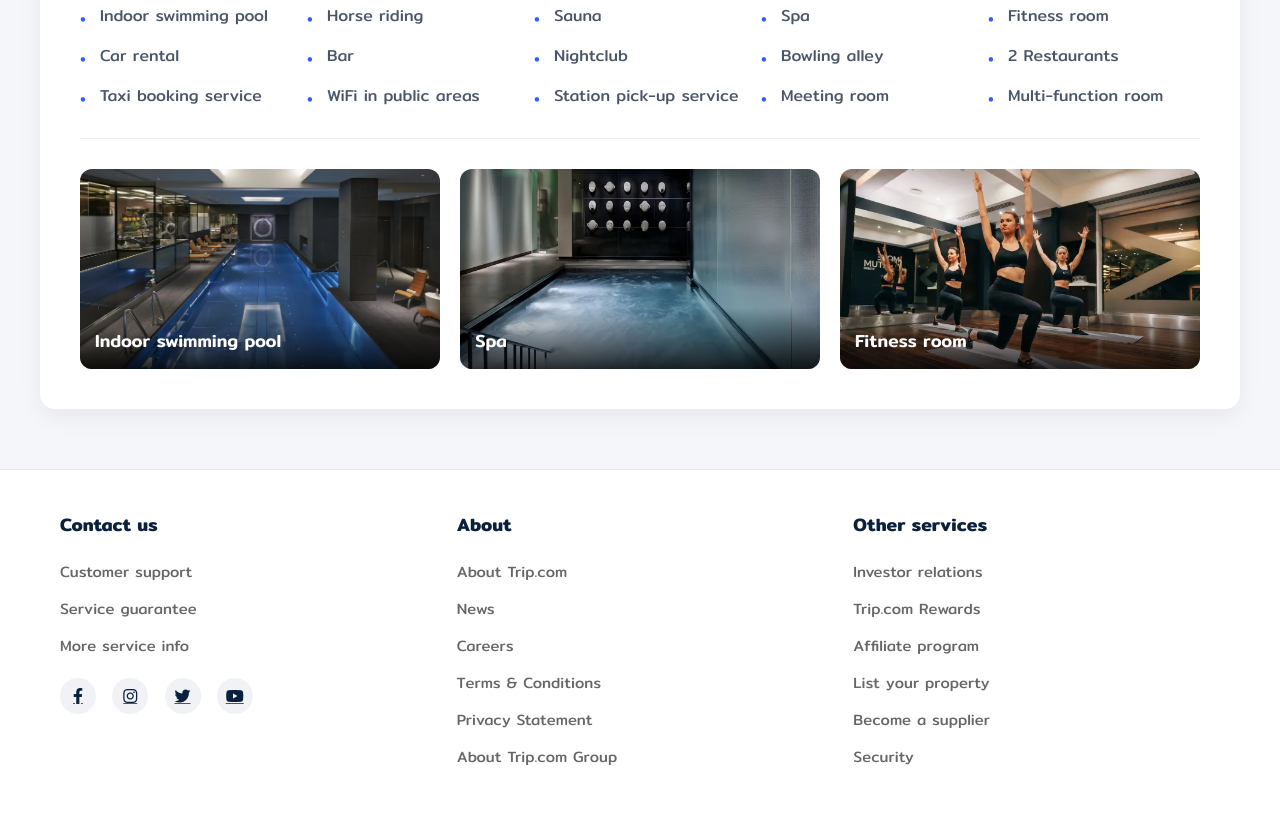
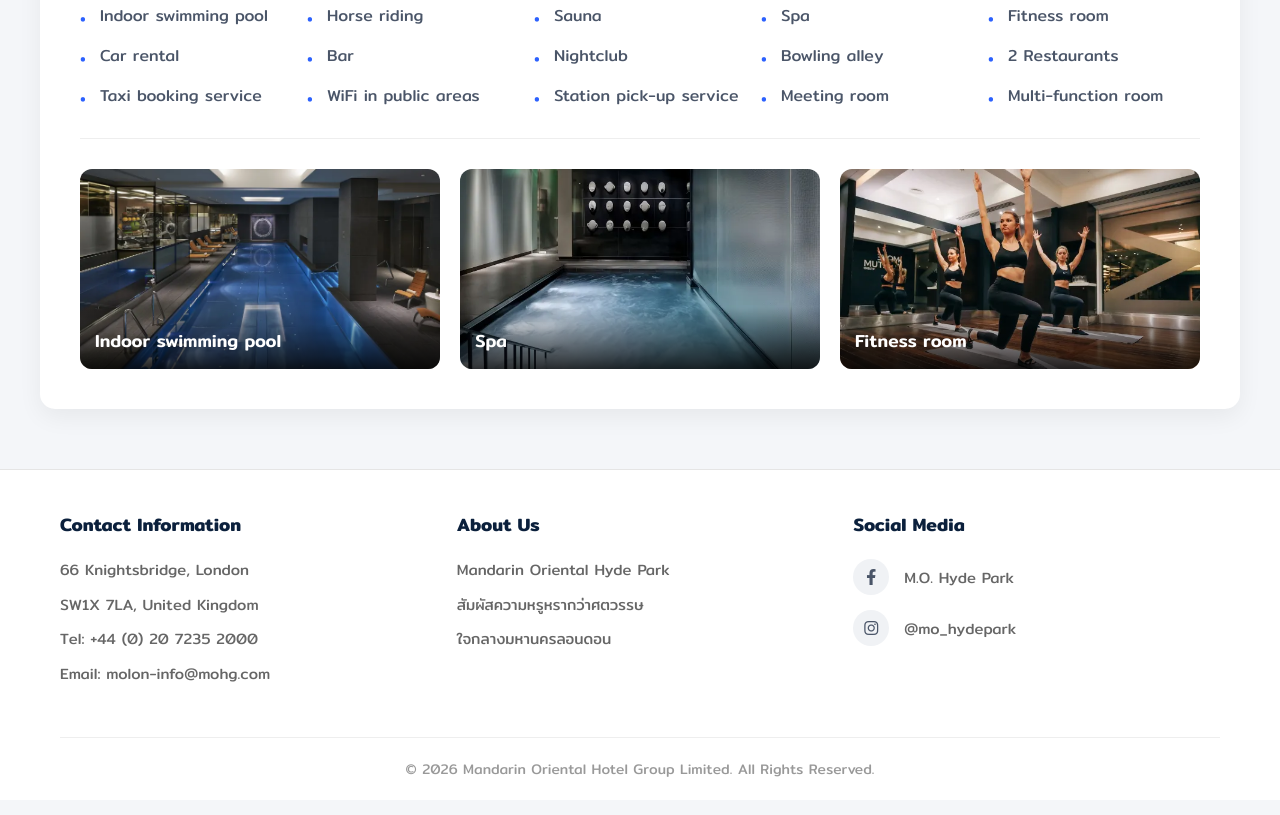
Before and after one commit to Porrama08/project-cpe363, a website: page index.html in a window 1280 px wide. Shown: the part 1268-2083 px from the top of the page. Drawn offline with Linux system fonts and the light colour scheme.

Commit message:
ปรับแก้footer

```diff
--- a/index.css
+++ b/index.css
@@ -239,7 +239,7 @@ nav {
 .trip-footer {
     background-color: #ffffff;
     border-top: 1px solid #e5e5e5;
-    padding: 40px 0;
+    padding: 40px 0 20px 0;
     margin-top: auto;
 }
 
@@ -250,22 +250,39 @@ nav {
     gap: 30px;
 }
 
-.footer-col { flex: 1; min-width: 200px; }
-.footer-col h3 { font-size: 18px; font-weight: 600; margin-bottom: 20px; }
+.footer-col {
+    flex: 1;
+    min-width: 200px;
+}
 
-.footer-col ul { list-style: none; }
-.footer-col ul li { margin-bottom: 12px; }
-.footer-col ul li a {
-    text-decoration: none;
+.footer-col h3 {
+    font-size: 18px;
+    font-weight: 600;
+    margin-bottom: 20px;
+    color: #0b203c;
+}
+
+.footer-col p {
     color: #666;
     font-size: 15px;
-    transition: color 0.3s;
+    margin-bottom: 12px;
+    line-height: 1.5;
 }
 
-.footer-col ul li a:hover { color: #2c61fe; }
+.social-icons {
+    display: flex;
+    flex-direction: column;
+    gap: 15px;
+}
 
-.social-icons { margin-top: 20px; }
-.social-icons a {
+.social-item {
+    display: flex;
+    align-items: center;
+    color: #666;
+    font-size: 15px;
+}
+
+.social-item i {
     display: inline-flex;
     align-items: center;
     justify-content: center;
@@ -274,13 +291,18 @@ nav {
     background-color: #f0f2f5;
     color: #4a5568;
     border-radius: 50%;
-    margin-right: 10px;
+    margin-right: 15px;
     font-size: 16px;
-    transition: all 0.3s;
 }
 
-.social-icons a:hover {
-    background-color: #2c61fe;
-    color: white;
-    transform: translateY(-3px);
+.copyright {
+    margin-top: 40px;
+    padding-top: 20px;
+    border-top: 1px solid #eee;
 }
+
+.copyright p {
+    color: #999;
+    font-size: 14px;
+    margin-bottom: 0;
+}
--- a/index.html
+++ b/index.html
@@ -124,45 +124,31 @@
         <div class="container">
             <div class="footer-container">
                 <div class="footer-col">
-                    <h3>Contact us</h3>
-                    <ul>
-                        <li><a href="#">Customer support</a></li>
-                        <li><a href="#">Service guarantee</a></li>
-                        <li><a href="#">More service info</a></li>
-                    </ul>
-                    <div class="social-icons">
-                        <a href="#"><i class="fab fa-facebook-f"></i></a>
-                        <a href="#"><i class="fab fa-instagram"></i></a>
-                        <a href="#"><i class="fab fa-twitter"></i></a>
-                        <a href="#"><i class="fab fa-youtube"></i></a>
-                    </div>
+                    <h3>Contact Information</h3>
+                    <p>66 Knightsbridge, London</p>
+                    <p>SW1X 7LA, United Kingdom</p>
+                    <p>Tel: +44 (0) 20 7235 2000</p>
+                    <p>Email: molon-info@mohg.com</p>
                 </div>
 
                 <div class="footer-col">
-                    <h3>About</h3>
-                    <ul>
-                        <li><a href="#">About Trip.com</a></li>
-                        <li><a href="#">News</a></li>
-                        <li><a href="#">Careers</a></li>
-                        <li><a href="#">Terms & Conditions</a></li>
-                        <li><a href="#">Privacy Statement</a></li>
-                        <li><a href="#">About Trip.com Group</a></li>
-                    </ul>
+                    <h3>About Us</h3>
+                    <p>Mandarin Oriental Hyde Park</p>
+                    <p>สัมผัสความหรูหรากว่าศตวรรษ</p>
+                    <p>ใจกลางมหานครลอนดอน</p>
                 </div>
 
                 <div class="footer-col">
-                    <h3>Other services</h3>
-                    <ul>
-                        <li><a href="#">Investor relations</a></li>
-                        <li><a href="#">Trip.com Rewards</a></li>
-                        <li><a href="#">Affiliate program</a></li>
-                        <li><a href="#">List your property</a></li>
-                        <li><a href="#">Become a supplier</a></li>
-                        <li><a href="#">Security</a></li>
-                    </ul>
+                    <h3>Social Media</h3>
+                    <div class="social-icons">
+                        <span class="social-item"><i class="fab fa-facebook-f"></i> M.O. Hyde Park</span>
+                        <span class="social-item"><i class="fab fa-instagram"></i> @mo_hydepark</span>
+                    </div>
                 </div>
+            </div>
+
+            <div class="copyright text-center">
+                <p>© 2026 Mandarin Oriental Hotel Group Limited. All Rights Reserved.</p>
             </div>
         </div>
     </footer>
-</body>
-</html>
```
